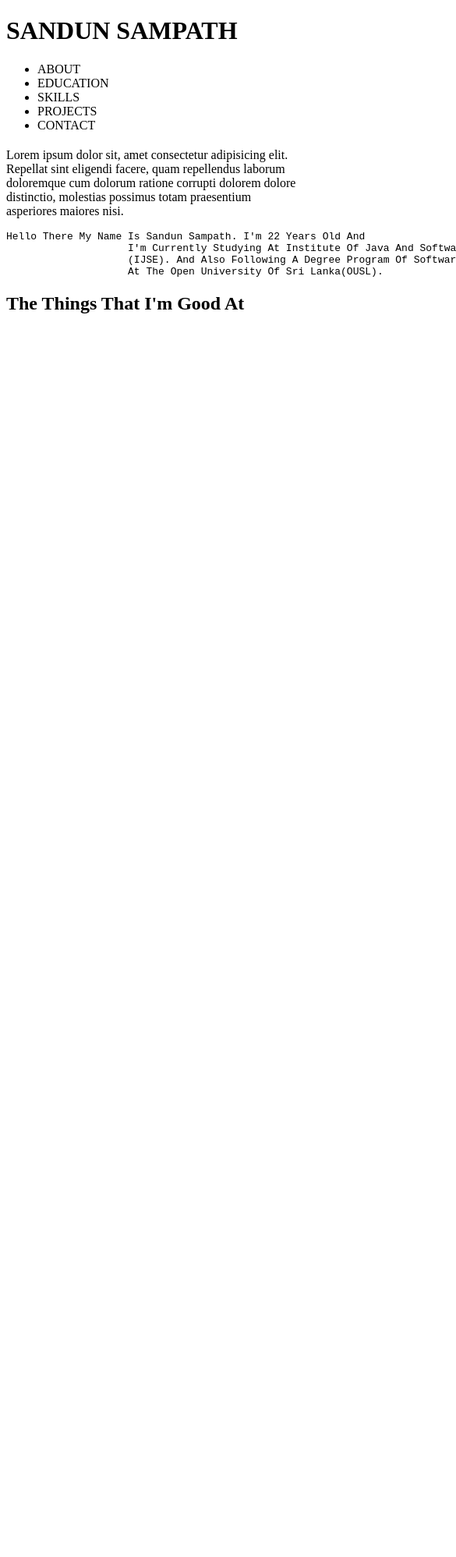
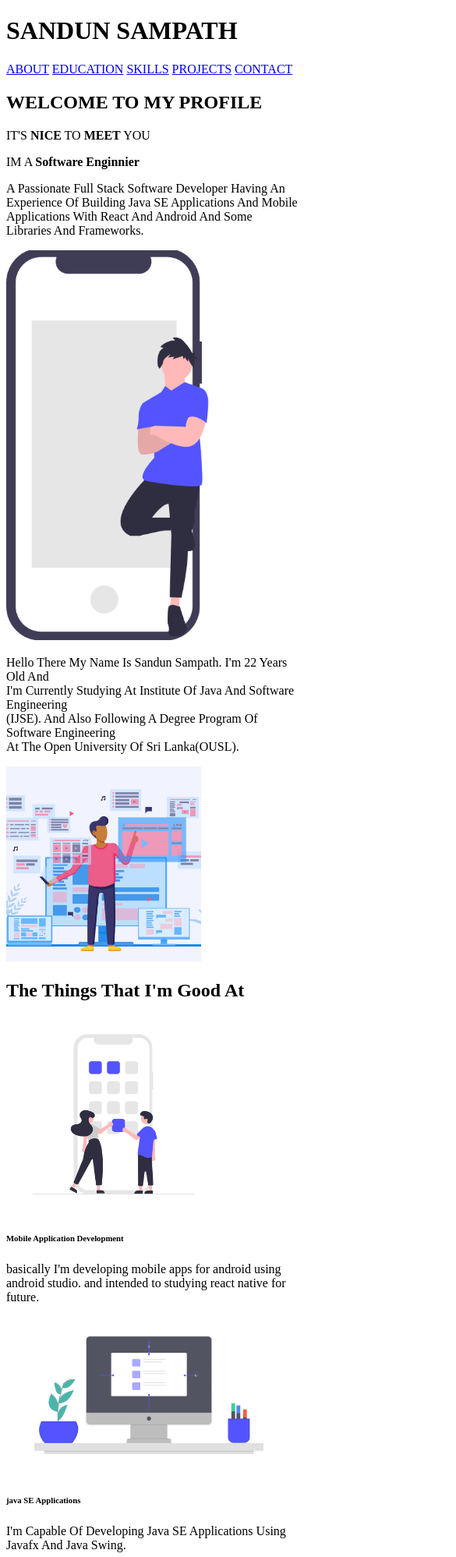
Before and after one commit to Buddalaz/internet-technologyies, a plain HTML site: page index.html in a window 390 px wide. Shown: the top 1997 px of the page at 78% size, 585 px wide, since content can reach past the window. Before the commit the page ends 844 px from the top, so only its background shows below. Drawn offline with Linux system fonts and the light colour scheme.

Commit message:
adding text content, inline text semantics, images and upload images to the assets folder

```diff
--- a/index.html
+++ b/index.html
@@ -4,51 +4,50 @@
 <head>
     <meta charset="UTF-8">
     <meta name="viewport" content="width=device-width, initial-scale=1.0">
+    <meta name="theme-color" content="blue">
+    <meta name="keyword" content="SANDUN SAMPATH sandun sampath">
+    <meta name="description"
+        content="A Passionate Full Stack Software Developer Having An Experience Of Building Java SE Applications And Mobile Applications With React And Android And Some Libraries And Frameworks.">
     <title>Welcome to My Profile</title>
-    <!--<link rel="stylesheet" href="/CSS/styles.css"> -->
 </head>
 
 <body>
     <header>
         <h1>SANDUN SAMPATH</h1>
         <nav>
-            <ul>
-                <li>ABOUT</li>
-                <li>EDUCATION</li>
-                <li>SKILLS</li>
-                <li>PROJECTS</li>
-                <li>CONTACT</li>
-            </ul>
+            <a href="#">ABOUT</a>
+            <a href="#">EDUCATION</a>
+            <a href="#">SKILLS</a>
+            <a href="#">PROJECTS</a>
+            <a href="#">CONTACT</a>
         </nav>
     </header>
 
     <main>
         <!--LANDING SECTION-->
         <section>
-            <h1></h1>
-            <h1></h1>
-            <h3></h3>
-            <p>Lorem ipsum dolor sit, amet
-                consectetur adipisicing elit.
-                Repellat sint eligendi facere,
-                quam repellendus
-                laborum doloremque cum dolorum
-                ratione corrupti dolorem dolore
-                distinctio, molestias possimus
-                totam praesentium asperiores maiores
-                nisi.</p>
+            <h1>WELCOME TO MY PROFILE</h1>
+            <p>IT'S <b>NICE</b> TO <b>MEET</b> YOU</p>
+            <p>IM A <b>Software Enginnier</b></p>
+            <p>A Passionate Full Stack Software Developer Having An Experience Of Building
+                Java SE Applications And Mobile Applications With React And Android And
+                Some Libraries And Frameworks.</p>
 
         </section>
 
         <!--ABOUT SECTION-->
         <section>
-            <section></section>
-            <section>
-                <pre>Hello There My Name Is Sandun Sampath. I'm 22 Years Old And
-                    I'm Currently Studying At Institute Of Java And Software Engineering
-                    (IJSE). And Also Following A Degree Program Of Software Engineering
-                    At The Open University Of Sri Lanka(OUSL). </pre>
-            </section>
+            <aside>
+                <img src="01_Assests/img/undraw_my_notifications_rjej.png" alt="about me notification" height="500px">
+            </aside>
+            <main>
+                <section>
+                    <p>Hello There My Name Is Sandun Sampath. I'm 22 Years Old And<br>
+                        I'm Currently Studying At Institute Of Java And Software Engineering<br>
+                        (IJSE). And Also Following A Degree Program Of Software Engineering<br>
+                        At The Open University Of Sri Lanka(OUSL). </p>
+                </section>
+            </main>
         </section>
 
         <!--EDUCATION SECTION-->
@@ -62,18 +61,59 @@
         <!--SKILLS SECTION-->
         <section>
             <main>
-                <section></section>
-                <section></section>
+                <section>
+                    <div>
+                        <div></div>
+                        <div></div>
+                        <div></div>
+                        <div></div>
+                        <div></div>
+                    </div>
+                </section>
+                <aside>
+                    <img src="01_Assests/img/Web-design-vs-web-de.jpg" alt="Skills" height="250px">
+                </aside>
             </main>
         </section>
 
         <!--WHAT CAN I DO SECTION-->
         <section>
-            <h1>The Things That I'm Good At</h1>
-            <article></article>
-            <article></article>
-            <article></article>
-            <article></article>
+            <h1>The Things That I'm <b>Good</b> At</h1>
+            <article>
+                <div>
+                    <img src="01_Assests/img/undraw_App_installation_re_h36x.png" alt="Applications" height="250px">
+                    <h6>Mobile Application Development</h6>
+                    <p>basically I'm developing mobile apps
+                        for android using android studio. and
+                        intended to studying react native for
+                        future.</p>
+                </div>
+            </article>
+            <article>
+                <div>
+                    <img src="01_Assests/img/undraw_responsive_6c8s.png" alt="descktop" height="200px">
+                    <h6>java SE Applications</h6>
+                    <p>I'm Capable Of Developing Java SE Applications
+                        Using Javafx And Java Swing.</p>
+                </div>
+            </article>
+            <article>
+                <div>
+                    <img src="01_Assests/img/undraw_static_website_0107.png" alt="web design" height="200px">
+                    <h6>Web Application Development</h6>
+                    <p>making web sites and design beautiful
+                        UI and UX capabilities for web sites.</p>
+                </div>
+            </article>
+            <article>
+                <div>
+                    <img src="01_Assests/img/undraw_team_spirit_hrr4.png" alt="team work" height="200px">
+                    <h6>Good Communication With The Team</h6>
+                    <p>I'm a capable with interacted with my team
+                        mates in which situation and solve the
+                        problem.</p>
+                </div>
+            </article>
         </section>
 
         <!--ASSIGNMENT SECTION-->
@@ -86,8 +126,17 @@
         <!--CONTACT SECTION-->
         <section>
             <main>
-                <section></section>
-                <section></section>
+                <section>
+                    <img src="01_Assests/img/undraw_Personal_text_re_vqj3.png" alt="contact image" height="200px">
+                    <p> I'm Here To Satisfice Your Needs
+                        I Can Make Your Dream Into Realty. </p>
+                </section>
+                <section>
+                    <h2>Let's Talk</h2>
+                    <input type="text" name="" id="" placeholder="Name">
+                    <input type="text" name="" id="" placeholder="Email">
+                    <input type="text" name="" id="" placeholder="Message">
+                </section>
             </main>
         </section>
     </main>
```
Also changed, not shown: 01_Assests/img/Untitled-1.png (added), 01_Assests/img/Web-design-vs-web-de.jpg (added), 01_Assests/img/undraw_App_installation_re_h36x.png (added), 01_Assests/img/undraw_Personal_text_re_vqj3.png (added), 01_Assests/img/undraw_my_notifications_rjej.png (added), 01_Assests/img/undraw_responsive_6c8s.png (added), 01_Assests/img/undraw_static_website_0107.png (added), 01_Assests/img/undraw_team_spirit_hrr4.png (added).
